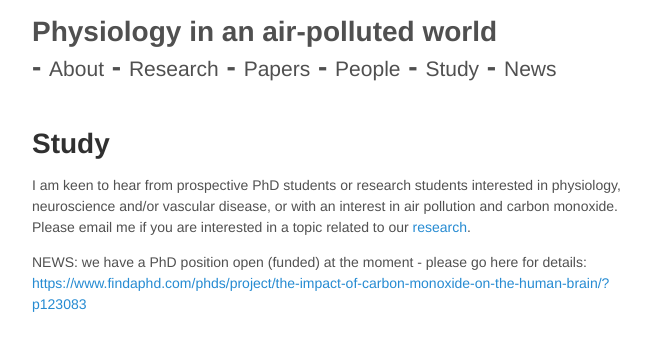
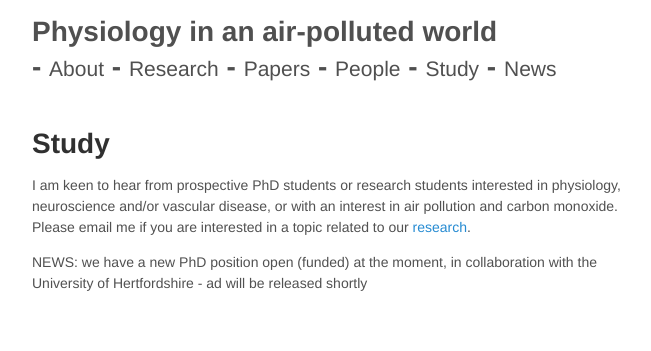
Before and after one commit to mariherigstad/mariherigstad.github.io, a Jekyll site: the page built from study.md, in a window 1280 px wide. Shown: the top 351 px of the page, without its empty margins (307-958 px from the left). Built offline with Jekyll 4.4.1, drawn with Linux system fonts in a browser that asks for light colours.

Commit message:
Update study.md

```diff
--- a/study.md
+++ b/study.md
@@ -5,4 +5,4 @@ title: Study
 
 I am keen to hear from prospective PhD students or research students interested in physiology, neuroscience and/or vascular disease, or with an interest in air pollution and carbon monoxide. Please email me if you are interested in a topic related to our <a href="/research">research</a>.
 
-NEWS: we have a PhD position open (funded) at the moment - please go here for details: <a href="https://www.findaphd.com/phds/project/the-impact-of-carbon-monoxide-on-the-human-brain/?p123083">https://www.findaphd.com/phds/project/the-impact-of-carbon-monoxide-on-the-human-brain/?p123083</a>
+NEWS: we have a new PhD position open (funded) at the moment, in collaboration with the University of Hertfordshire - ad will be released shortly
```
